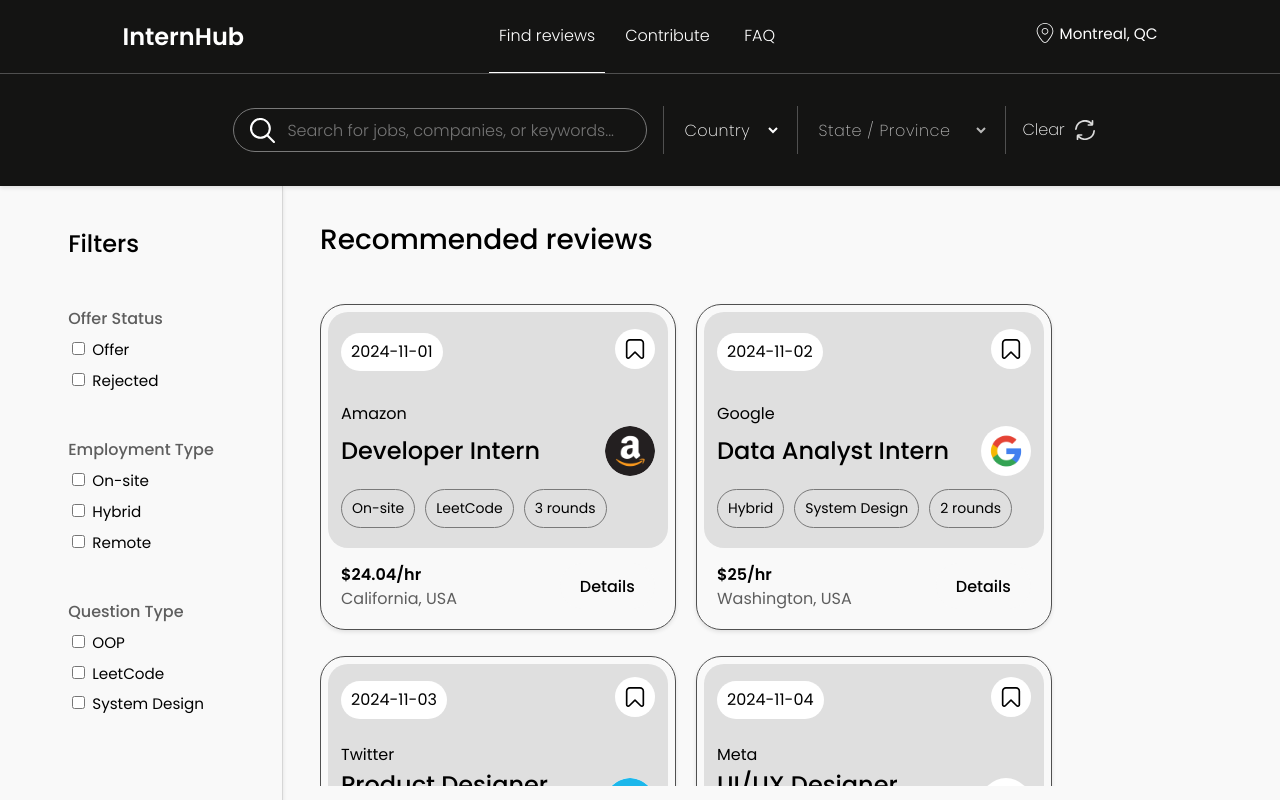
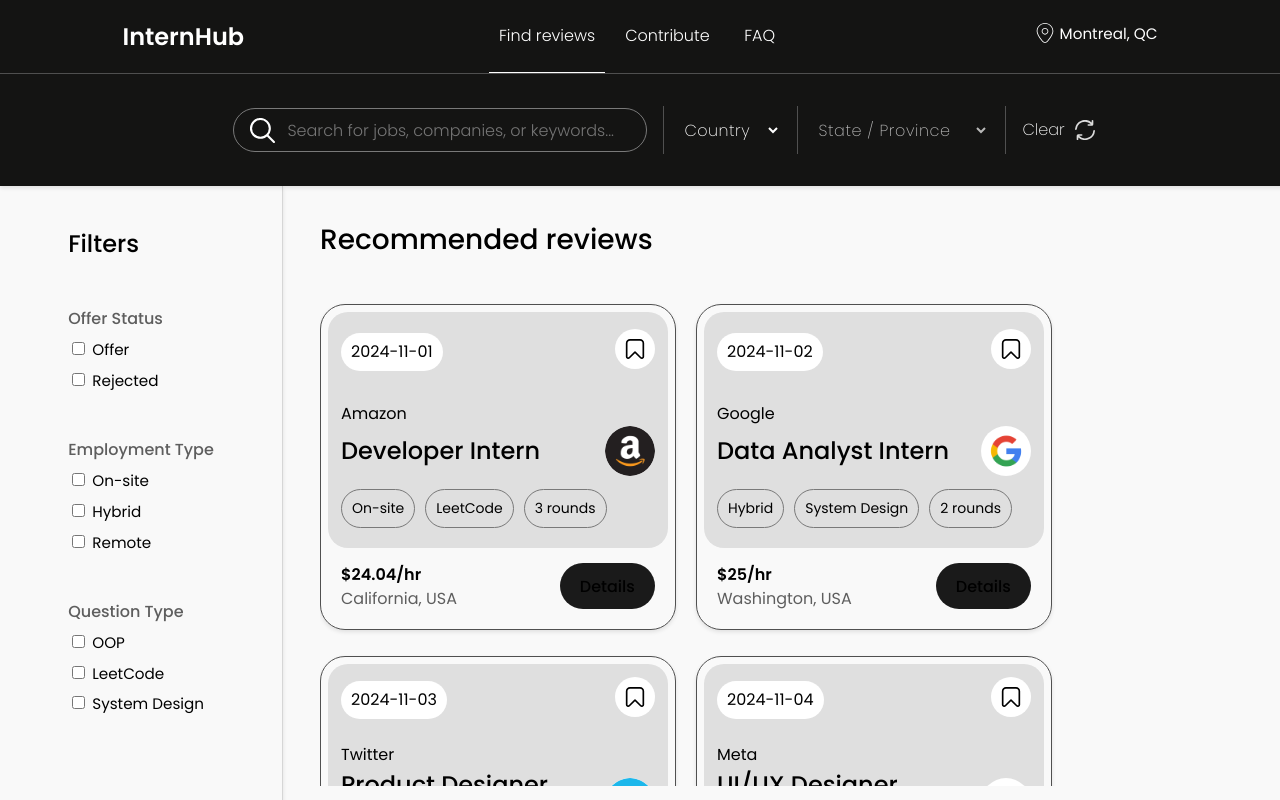
Before and after one commit to Toledo777/intern-hub, a React (Vite) app in the folder intern-hub-project/: page / in a window 1280 px wide. Built offline with nearby package versions, Linux system fonts and the light colour scheme.

Commit message:
Details button styling

```diff
--- a/intern-hub-project/src/components/ReviewList/ReviewCard.module.css
+++ b/intern-hub-project/src/components/ReviewList/ReviewCard.module.css
@@ -94,7 +94,10 @@
 
 .detailsBtn {
     border-radius: 25px;
-
+    border: 1px solid transparent;
+    padding: 0.6em 1.2em;
+    background-color: #1a1a1a;
+    font-weight: 500;
 }
 
 .titleIcon {
```
